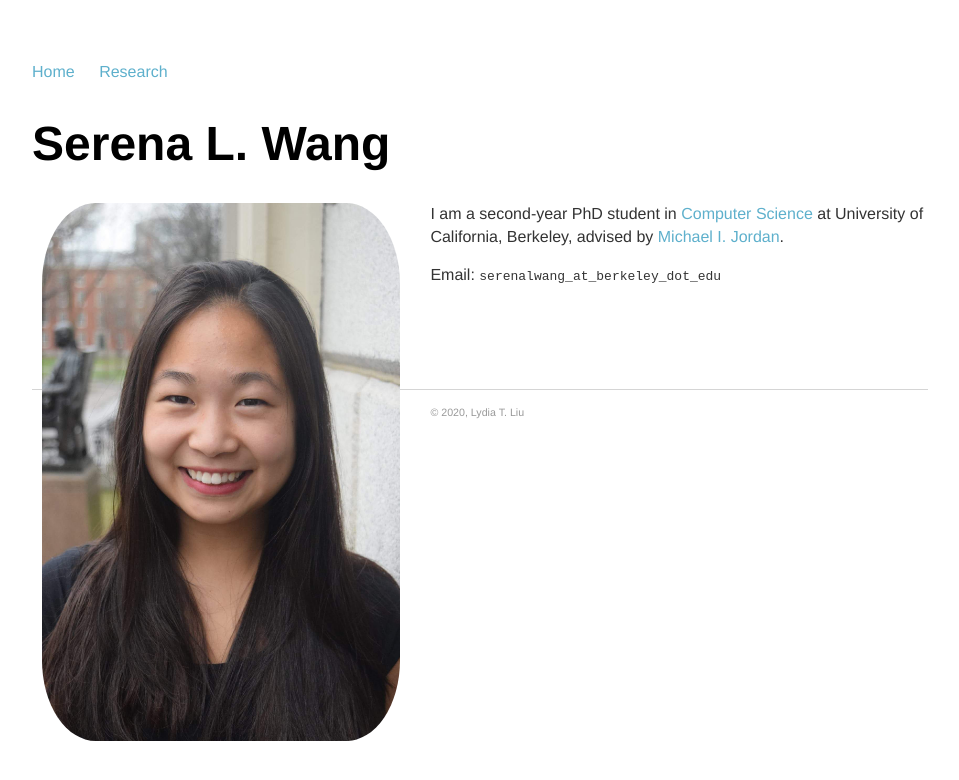
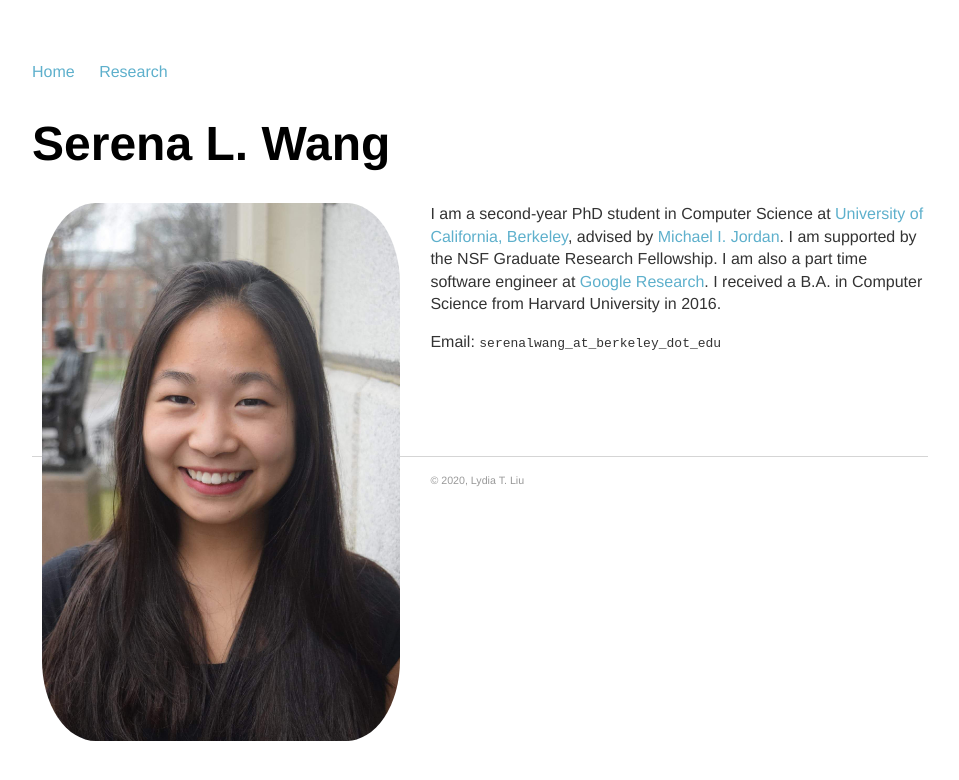
Before and after one commit to serenalwang/serenalwang.github.io, a Jekyll site: the page built from index.md, in a window 1280 px wide. Shown: the top 780 px of the page, without its empty margins (160-1119 px from the left). Built offline with Jekyll 4.4.1, drawn with Linux system fonts in a browser that asks for light colours.

Commit message:
edited bio.

```diff
--- a/index.md
+++ b/index.md
@@ -8,6 +8,6 @@ title: Serena L. Wang | University of California, Berkeley
 
 <img src="img/serena.jpg" alt="Photo" class="leftside_image">
 
-I am a second-year PhD student in [Computer Science](https://eecs.berkeley.edu/) at University of California, Berkeley, advised by [Michael I. Jordan](https://people.eecs.berkeley.edu/~jordan/).
+I am a second-year PhD student in Computer Science at [University of California, Berkeley](https://eecs.berkeley.edu/), advised by [Michael I. Jordan](https://people.eecs.berkeley.edu/~jordan/). I am supported by the NSF Graduate Research Fellowship. I am also a part time software engineer at [Google Research](https://research.google/people/SerenaLutongWang/). I received a B.A. in Computer Science from Harvard University in 2016.
 
 Email: `serenalwang_at_berkeley_dot_edu`
```
